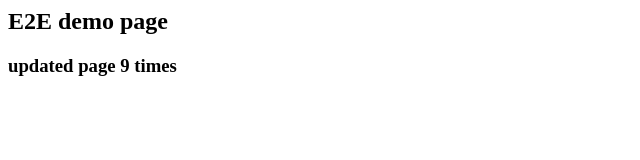
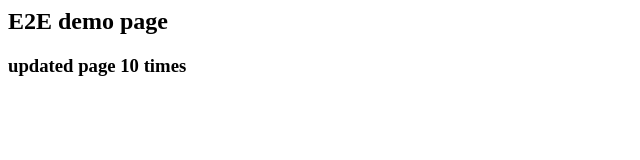
Before and after one commit to flakio/frontend, a website: page src/demo.html in a window 1280 px wide. Shown: the full height of the page, 0-640 px from the left. Drawn offline with Linux system fonts and the light colour scheme.

Commit message:
updated page again

```diff
--- a/src/demo.html
+++ b/src/demo.html
@@ -1,4 +1,4 @@
 <html>
 <h2>E2E demo page</h2>
-<h3>updated page 9 times</h3>
+<h3>updated page 10 times</h3>
 </html>
```
